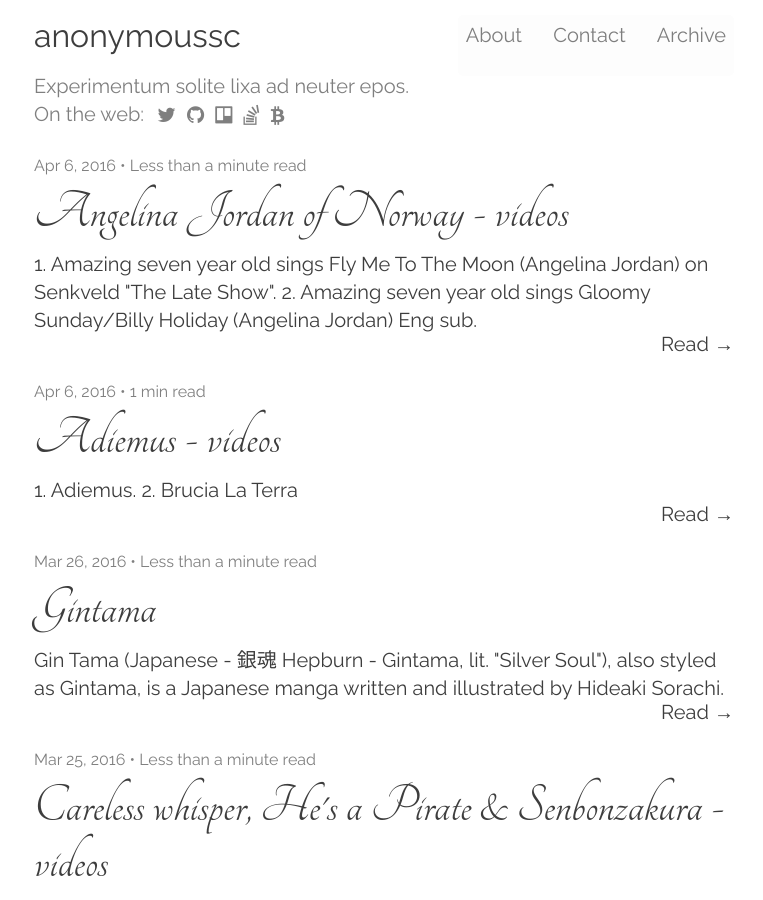
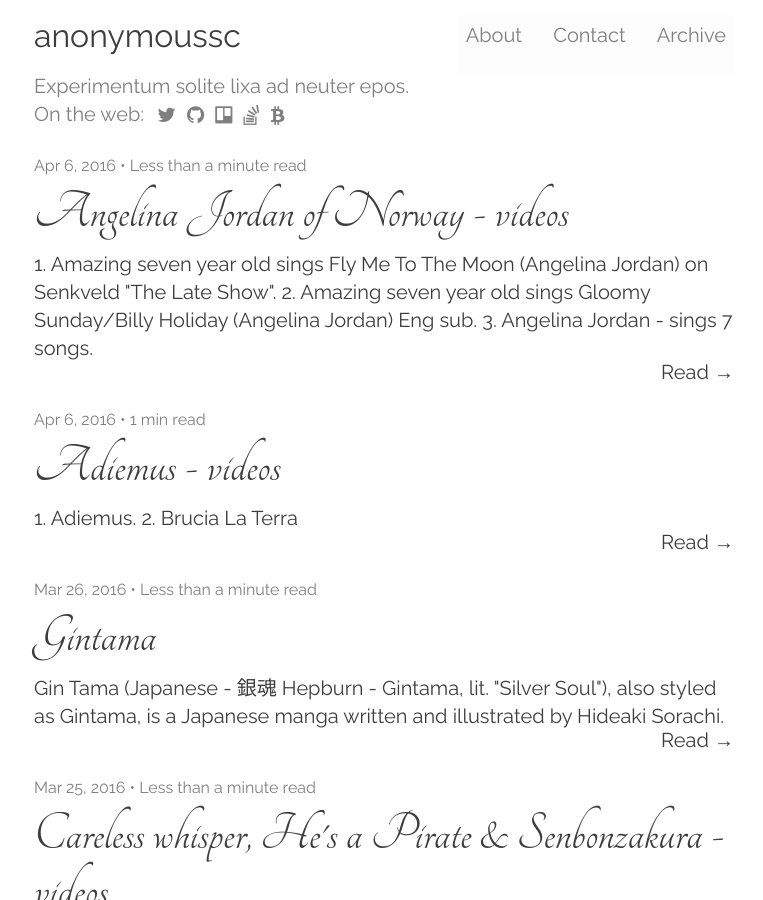
Before and after one commit to anonymoussc/anonymoussc.github.io, a Jekyll site: the page built from index.html, in a window 1280 px wide and 900 px high. Shown: the whole window, without its empty margins (256-1019 px from the left). Built offline with Jekyll 4.4.1, drawn with Linux system fonts in a browser that asks for light colours; nearby versions of some CDN libraries; the list of posts is cut into pages by our own code.

Commit message:
Modified 2016-04-06-angelina-jordan-of-norway

```diff
--- a/_posts/2016-04-06-angelina-jordan-of-norway.markdown
+++ b/_posts/2016-04-06-angelina-jordan-of-norway.markdown
@@ -2,7 +2,7 @@
 title:  "Angelina Jordan of Norway - videos"
 date:   2016-04-06 02:39:00
 categories: Videos
-summary: 1. Amazing seven year old sings Fly Me To The Moon (Angelina Jordan) on Senkveld "The Late Show". 2. Amazing seven year old sings Gloomy Sunday/Billy Holiday (Angelina Jordan) Eng sub.
+summary: 1. Amazing seven year old sings Fly Me To The Moon (Angelina Jordan) on Senkveld "The Late Show". 2. Amazing seven year old sings Gloomy Sunday/Billy Holiday (Angelina Jordan) Eng sub. 3. Angelina Jordan - sings 7 songs.
 ---
 
 ### Amazing seven year old sings Fly Me To The Moon (Angelina Jordan) on Senkveld "The Late Show".
@@ -12,3 +12,7 @@
 ### Amazing seven year old sings Gloomy Sunday/Billy Holiday (Angelina Jordan) Eng sub.
 
 <iframe width="560" height="315" src="https://www.youtube.com/embed/2da7N6ADm9s" frameborder="0" allowfullscreen></iframe>
+
+### Angelina Jordan - sings 7 songs.
+
+<iframe width="560" height="315" src="https://www.youtube.com/embed/RI5Rov3OOZ0" frameborder="0" allowfullscreen></iframe>
```
